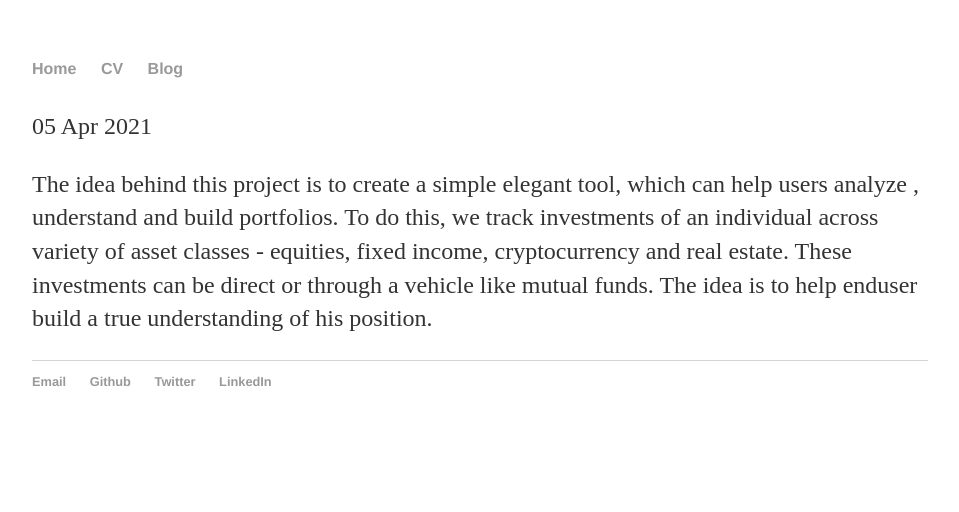
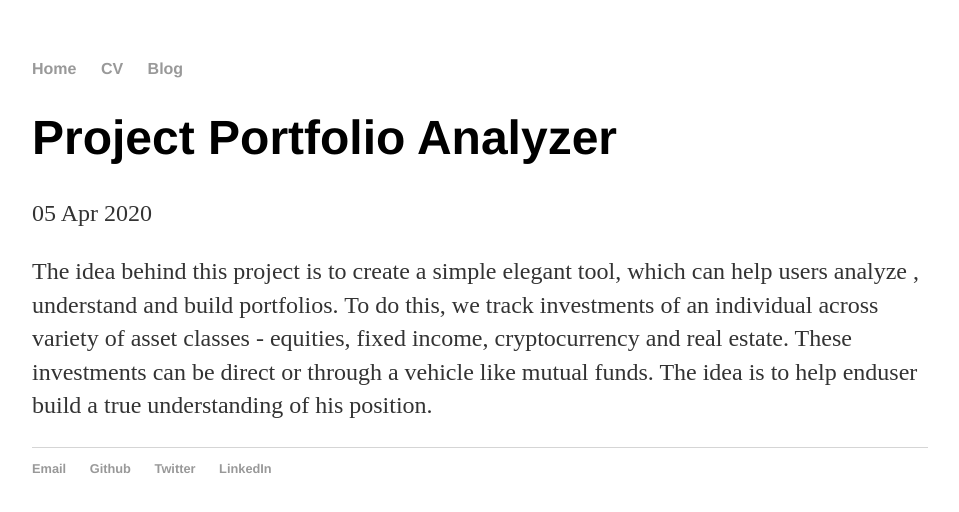
Before and after one commit to Gg1998/gg1998.github.io, a Jekyll site: the page built from _posts/2020-04-05-Project-Portfolio Analysis.md, in a window 1280 px wide. Shown: the top 512 px of the page, without its empty margins (160-1119 px from the left). Built offline with Jekyll 4.4.1, drawn with Linux system fonts in a browser that asks for light colours; our own code applies the rules of GitHub Pages for plain Markdown files.

Commit message:
Update 2020-04-05-Project-Portfolio Analysis.md

```diff
--- a/_posts/2020-04-05-Project-Portfolio Analysis.md
+++ b/_posts/2020-04-05-Project-Portfolio Analysis.md
@@ -1,6 +1,6 @@
 ---
 layout: post
-title: "Project Portfolio Analyzer
+title: Project Portfolio Analyzer
 date: 2020-04-05
 ---
 
```
